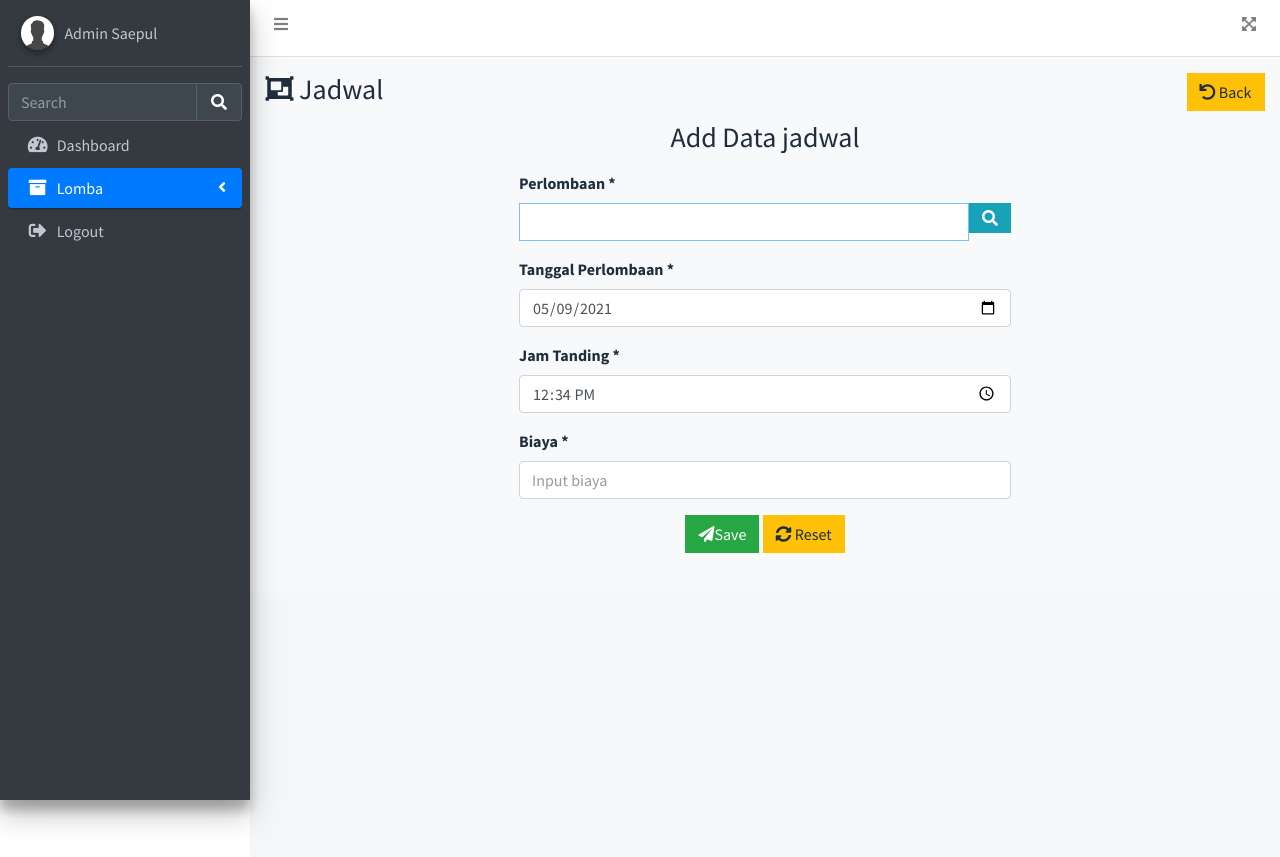
After one commit to anwarsaepul/aplikasilomba, a CodeIgniter app: page /database/jadwal/add in a window 1280 px wide. The commit adds this page. Run offline with CodeIgniter, Linux system fonts and the light colour scheme; a user stored in the database is signed in; data comes from the database, SQL or seed files in the repository; tables that the repository leaves empty or names only in its code hold one stand-in row (values such as "Sample post").

Commit message:
Menambahkan jadwal perlombaan dengan load lomba di Modal

```diff
--- /dev/null
+++ b/application/controllers/Jadwal.php
@@ -0,0 +1,83 @@
+<?php
+
+class jadwal extends CI_Controller
+{
+    function __construct()
+    {
+        parent::__construct();
+        flashData();
+        checklogin();
+        $this->load->model(['jadwal_model', 'kategori_model', 'jarak_model', 'sasaran_model', 'perlombaan_model']);
+    }
+
+    function index()
+    {
+        $data['row'] = $this->jadwal_model->tampilItem();
+        $this->template->load('template', 'lomba/jadwal/jadwal_data', $data);
+    }
+
+    function add()
+    {
+        $jadwal = new stdClass();
+        $jadwal->jadwal_id          = null;
+        $jadwal->nama_kategori      = null;
+        $jadwal->tanggal_tanding    = date('Y-m-d');
+        $jadwal->jam_tanding        = date('H:i', time() + (60 * 60 * 5));
+        $jadwal->biaya              = null;
+
+        $lomba = $this->perlombaan_model->tampilItem()->result();
+
+        $data = array(
+            'page'      => 'Add',
+            'lomba'     => $lomba,
+            'row'       => $jadwal
+        );
+
+        $this->template->load('template', 'lomba/jadwal/jadwal_form', $data);
+    }
+
+
+    public function edit($id)
+    {
+        $query = $this->jadwal_model->tampilItem($id);
+        if ($query->num_rows() > 0) {
+            $jadwal         = $query->row();
+
+            $lomba = $this->perlombaan_model->tampilItem()->result();
+
+            // $query_kategori = $this->kategori_model->get();
+            // $query_jarak    = $this->jarak_model->get();
+            // $query_sasaran  = $this->sasaran_model->get();
+
+            $data = array(
+                'page'      => 'Edit',
+                'lomba'     => $lomba,
+                'row'       => $jadwal,
+                // 'kategori'  => $query_kategori,
+                // 'jarak'     => $query_jarak,
+                // 'sasaran'   => $query_sasaran,
+            );
+            $this->template->load('template', 'lomba/jadwal/jadwal_form', $data);
+        } else {
+            tampil_error($lokasi = 'jadwal');
+        }
+    }
+
+    function process()
+    {
+        $post = $this->input->post(null, TRUE);
+        if (isset($_POST['Add'])) {
+            $this->jadwal_model->add($post);
+            tampil_simpan($lokasi = 'jadwal');
+        } elseif (isset($_POST['Edit'])) {
+            $this->jadwal_model->edit($post);
+            tampil_edit($lokasi = 'jadwal');
+        }
+    }
+
+    function del($id)
+    {
+        $this->jadwal_model->del($id);
+        tampil_hapus($lokasi = 'jadwal');
+    }
+}
--- a/application/controllers/Perlombaan.php
+++ b/application/controllers/Perlombaan.php
@@ -28,7 +28,6 @@ class Perlombaan extends CI_Controller
         $perlombaan->keterangan          = null;
         $perlombaan->durasi              = null;
         $perlombaan->jumlah_line         = null;
-        $perlombaan->biaya               = null;
 
         $query_kategori = $this->kategori_model->get();
         $query_jarak    = $this->jarak_model->get();
--- a/application/helpers/fungsi_helper.php
+++ b/application/helpers/fungsi_helper.php
@@ -23,6 +23,7 @@ function flashData()
 ?>
     <link rel="stylesheet" href="<?= base_url() ?>assets/plugins/sweetalert2/sweetalert2.min.css">
     <script script src="<?= base_url() ?>assets/plugins/sweetalert2/sweetalert2.min.js"></script>
+
     <body></body>
 <?php
 }
@@ -32,6 +33,7 @@ function head_web()
 ?>
     <!DOCTYPE html>
     <html lang="en">
+
     <head>
         <meta charset="utf-8">
         <meta name="viewport" content="width=device-width, initial-scale=1">
@@ -48,7 +50,23 @@ function head_web()
 <?php
 }
 
-function err_pass($lok){
+function down_web()
+{
+?>
+    <!-- jQuery -->
+    <script src="<?= base_url() ?>assets/plugins/jquery/jquery.min.js"></script>
+    <!-- Bootstrap 4 -->
+    <script src="<?= base_url() ?>assets/plugins/bootstrap/js/bootstrap.bundle.min.js"></script>
+    <!-- AdminLTE App -->
+    <script src="<?= base_url() ?>assets/dist/js/adminlte.min.js"></script>
+    </body>
+
+    </html>
+<?php
+}
+
+function err_pass($lok)
+{
 ?>
     <script>
         Swal.fire({
@@ -64,7 +82,8 @@ function err_pass($lok){
 <?php
 }
 
-function err_nik($lok){
+function err_nik($lok)
+{
 ?>
     <script>
         Swal.fire({
@@ -80,7 +99,8 @@ function err_nik($lok){
 <?php
 }
 
-function err_phone($lok){
+function err_phone($lok)
+{
 ?>
     <script>
         Swal.fire({
@@ -168,3 +188,17 @@ function indo_currency($nominal)
 {
     return $result = "Rp " . number_format($nominal, 2, ',', '.');
 }
+
+function indo_jam($waktu)
+{
+    $w = substr($waktu, 0, 5);
+    return $w;
+}
+
+function indo_date($date)
+{
+    $d = substr($date, 8, 2);
+    $m = substr($date, 5, 2);
+    $y = substr($date, 0, 4);
+    return $d . '/' . $m . '/' . $y;
+}
--- /dev/null
+++ b/application/models/Jadwal_model.php
@@ -0,0 +1,85 @@
+<?php defined('BASEPATH') or exit('No direct script access allowed');
+
+class jadwal_model extends CI_Model
+{
+    function get($id = null)
+    {
+        $this->db->from('t_jadwal');
+        if ($id != null) {
+            $this->db->where('jadwal_id', $id);
+        }
+        return $query = $this->db->get();
+    }
+
+    function tampilItem($id = null)
+    {
+        $this->db->select('t_jadwal.*, nama_kategori');
+        $this->db->from('t_jadwal');
+        // 'table yg ingin di joinkan', 'tabel yang sama = tabel yang sama'
+        $this->db->join('t_perlombaan', 't_perlombaan.perlombaan_id = t_jadwal.perlombaan_id');
+        $this->db->join('t_kategori', 't_kategori.kategori_id = t_perlombaan.kategori_id');
+        // $this->db->join('t_sasaran', 't_sasaran.sasaran_id = t_jadwal.sasaran_id');
+        if ($id != null) {
+            $this->db->where('jadwal_id', $id);
+        }
+        return $query = $this->db->get();
+    }
+
+    function add($post)
+    {
+        $params = [
+            // nama d db    => nama di inputan
+            'perlombaan_id'     => $post['perlombaan_id'],
+            'tanggal_tanding'   => $post['date'],
+            'jam_tanding'       => $post['jam'],
+            'biaya'             => $post['biaya'],
+        ];
+        $this->db->insert('t_jadwal', $params);
+    }
+
+    function edit($post)
+    {
+        $params = [
+            // nama d db    => nama di inputan
+            'perlombaan_id'     => $post['perlombaan_id'],
+            'tanggal_tanding'   => $post['date'],
+            'jam_tanding'       => $post['jam'],
+            'biaya'             => $post['biaya'],
+            'updated'           => date('Y-m-d H:i:s'),
+        ];
+        $this->db->where('jadwal_id', $post['id']);
+        $this->db->update('t_jadwal', $params);
+    }
+
+    function check_kode_product($code, $id = null)
+    {
+        $this->db->from('p_jadwal');
+        $this->db->where('kode_product', $code);
+        if ($id != null) {
+            $this->db->where('jadwal_id !=', $id);
+        }
+        return $query =  $this->db->get();
+    }
+
+    function del($id)
+    {
+        $this->db->where('jadwal_id', $id);
+        $this->db->delete('t_jadwal');
+    }
+
+    function update_stock_in($data)
+    {
+        $qty    = $data['qty'];
+        $id     = $data['jadwal_id'];
+        $sql = "UPDATE p_jadwal SET stock = stock + '$qty' WHERE jadwal_id = '$id'";
+        $this->db->query($sql);
+    }
+
+    function update_stock_out($data)
+    {
+        $qty    = $data['qty'];
+        $id     = $data['jadwal_id'];
+        $sql = "UPDATE p_jadwal SET stock = stock - '$qty' WHERE jadwal_id = '$id'";
+        $this->db->query($sql);
+    }
+}
--- a/application/models/Perlombaan_model.php
+++ b/application/models/Perlombaan_model.php
@@ -36,7 +36,6 @@ class Perlombaan_model extends CI_Model
             'keterangan'    => $post['keterangan'],
             'durasi'        => $post['durasi'],
             'jumlah_line'   => $post['line'],
-            'biaya'         => $post['biaya'],
         ];
         $this->db->insert('t_perlombaan', $params);
     }
@@ -52,21 +51,10 @@ class Perlombaan_model extends CI_Model
             'keterangan'    => $post['keterangan'],
             'durasi'        => $post['durasi'],
             'jumlah_line'   => $post['line'],
-            'biaya'         => $post['biaya'],
             'updated'       => date('Y-m-d H:i:s'),
         ];
         $this->db->where('perlombaan_id', $post['id']);
         $this->db->update('t_perlombaan', $params);
-    }
-
-    function check_kode_product($code, $id = null)
-    {
-        $this->db->from('p_perlombaan');
-        $this->db->where('kode_product', $code);
-        if ($id != null) {
-            $this->db->where('perlombaan_id !=', $id);
-        }
-        return $query =  $this->db->get();
     }
 
     function del($id)
@@ -74,20 +62,4 @@ class Perlombaan_model extends CI_Model
         $this->db->where('perlombaan_id', $id);
         $this->db->delete('t_perlombaan');
     }
-
-    function update_stock_in($data)
-    {
-        $qty    = $data['qty'];
-        $id     = $data['perlombaan_id'];
-        $sql = "UPDATE p_perlombaan SET stock = stock + '$qty' WHERE perlombaan_id = '$id'";
-        $this->db->query($sql);
-    }
-
-    function update_stock_out($data)
-    {
-        $qty    = $data['qty'];
-        $id     = $data['perlombaan_id'];
-        $sql = "UPDATE p_perlombaan SET stock = stock - '$qty' WHERE perlombaan_id = '$id'";
-        $this->db->query($sql);
-    }
 }
--- /dev/null
+++ b/application/views/lomba/jadwal/jadwal_form.php
@@ -0,0 +1,130 @@
+<!-- Main content -->
+<section class="content bg-light">
+    <div class="box">
+        <div class="box-header">
+            <div class="col-sm mb-5 pt-3">
+                <div class="float-left">
+                    <h3><i class="nav-icon fa fa-object-group"></i> Jadwal</h3>
+                </div>
+                <div class="float-right">
+                    <a href="<?= base_url('jadwal') ?>" class="btn btn-warning btn-flat"><i class="nav-icon fa fa-undo"></i> Back
+                    </a>
+                </div>
+            </div>
+        </div>
+        <div class="box-body">
+            <div class="box pb-2">
+                <div class="col-md-6 mx-auto col-md-offset-6">
+                    <form action="<?= base_url('jadwal/process') ?>" method="POST">
+                        <table width="100%">
+                            <tr>
+                                <div class="form-group">
+                                    <h3 class="box-title text-center"><?= ucfirst($page) ?> Data jadwal</h3>
+                                </div>
+                            </tr>
+                            <tr>
+                                <div class="form-group">
+                                    <label id="perlombaan">Perlombaan *</label>
+                                    <div class="form-group input-group">
+                                        <input type="hidden" name="id" id="jadwal_id" value="<?= $row->jadwal_id ?>">
+                                        <input type="hidden" name="perlombaan_id" id="perlombaan_id">
+                                        <input type="text" name="nama_kategori" id="nama_kategori" value="<?= $row->nama_kategori ?>" class="form-control" required autofocus>
+                                        <span class="input-group-btn">
+                                            <button type="button" class="btn btn-info btn-flat" data-toggle="modal" data-target="#modal-item">
+                                                <i class="fa fa-search"></i>
+                                            </button>
+                                        </span>
+                                    </div>
+                                </div>
+                            </tr>
+                            <tr>
+                                <div class="form-group">
+                                    <label for="date">Tanggal Perlombaan *</label>
+                                    <div class="form-group">
+                                        <input type="date" name="date" id="date" value="<?= $row->tanggal_tanding ?>" class="form-control">
+                                    </div>
+                                </div>
+                            </tr>
+                            <tr>
+                                <div class="form-group">
+                                    <label for="date">Jam Tanding *</label>
+                                    <div class="form-group">
+                                        <input type="time" name="jam" value="<?= $row->jam_tanding ?>" class="form-control">
+                                    </div>
+                                </div>
+                            </tr>
+                            <tr>
+
+                            </tr>
+                            <tr>
+                                <div class="form-group">
+                                    <label for="biaya">Biaya *</label>
+                                    <input type="number" value="<?= $row->biaya ?>" class="form-control" id="line" name="biaya" required placeholder="Input biaya">
+                                </div>
+                            </tr>
+                            <tr>
+                                <div class="form-group text-center">
+                                    <button type="submit" name="<?= $page ?>" class="btn btn-success btn-flat">
+                                        <i class="fa fa-paper-plane"></i>Save
+                                    </button>
+                                    <button type="reset" class="btn btn-flat btn-warning"><i class="fas fa-sync-alt"></i> Reset</button>
+                                </div>
+                            </tr>
+                        </table>
+                    </form>
+                </div>
+            </div>
+        </div>
+    </div>
+</section>
+
+<div class="modal fade" id="modal-item">
+    <div class="modal-dialog modal-lg">
+        <div class="modal-content">
+            <div class="modal-header">
+                <h4 class="modal-title text-center">Select Product Item</h4>
+                <button type="button" class="close" data-dismiss="modal" aria-label="Close">
+                    <span aria-hidden="true">&times;</span>
+                </button>
+            </div>
+            <div class="modal-body table-responsive">
+                <table class="table table-bordered table-responsive text-center table-striped" id="table1">
+                    <thead class="thead-dark">
+                        <tr>
+                            <th>#</th>
+                            <th>Kategori</th>
+                            <th>Jarak</th>
+                            <th>Sasaran</th>
+                            <th>Point</th>
+                            <th>Keterangan</th>
+                            <th>Durasi</th>
+                            <th>Jumlah Line</th>
+                            <th>Aksi</th>
+                        </tr>
+                    </thead>
+                    <tbody>
+                        <?php $no = 1;
+                        foreach ($lomba as $key => $data) { ?>
+                            <tr>
+                                <td style="width: 5%;"><?= $no++ ?>.</td>
+                                <td><?= $data->nama_kategori ?></td>
+                                <td><?= $data->jarak_sasaran ?> M</td>
+                                <td><?= $data->nama_sasaran ?></td>
+                                <td><?= $data->point ?></td>
+                                <td><?= $data->keterangan ?></td>
+                                <td><?= $data->durasi ?> Menit</td>
+                                <td><?= $data->jumlah_line ?></td>
+                                <td>
+                                    <button class="btn btn-primary btn-xs" data-dismiss="modal" aria-label="Close" id="select"
+                                    data-id="<?= $data->perlombaan_id ?>"
+                                    data-nama_kategori="<?= $data->nama_kategori ?>">
+                                        <i class="fa fa-check"></i> Pilih</button>
+                                </td>
+                            </tr>
+                        <?php } ?>
+                    </tbody>
+                </table>
+            </div>
+        </div>
+    </div>
+</div>
--- a/application/views/lomba/perlombaan/perlombaan_form.php
+++ b/application/views/lomba/perlombaan/perlombaan_form.php
@@ -63,10 +63,6 @@
                             <label for="line">Jumlah Line *</label>
                             <input type="number" value="<?= $row->jumlah_line ?>" class="form-control" id="line" name="line" required placeholder="Input line">
                         </div>
-                        <div class="form-group">
-                            <label for="biaya">Biaya *</label>
-                            <input type="number" value="<?= $row->biaya ?>" class="form-control" id="line" name="biaya" required placeholder="Input biaya">
-                        </div>
                         <div class="form-group text-center">
                             <button type="submit" name="<?= $page ?>" class="btn btn-success btn-flat">
                                 <i class="fa fa-paper-plane"></i>Save
--- a/application/views/template.php
+++ b/application/views/template.php
@@ -84,7 +84,8 @@
               <?= $this->uri->segment(1) == 'kategori' ||
                 $this->uri->segment(1) == 'jarak' ||
                 $this->uri->segment(1) == 'sasaran' ||
-                $this->uri->segment(1) == 'perlombaan' ? 'active' : '' ?>">
+                $this->uri->segment(1) == 'perlombaan' ||
+                $this->uri->segment(1) == 'jadwal' ? 'active' : '' ?>">
                 <i class="nav-icon fa fa-archive"></i>
                 <p>
                   Lomba
@@ -114,6 +115,12 @@
                   <a href="<?= base_url('perlombaan') ?>" class="nav-link <?= $this->uri->segment(1) == 'perlombaan' ? 'active' : '' ?>">
                     <i class="far fa-circle nav-icon"></i>
                     <p>Perlombaan</p>
+                  </a>
+                </li>
+                <li class="nav-item">
+                  <a href="<?= base_url('jadwal') ?>" class="nav-link <?= $this->uri->segment(1) == 'jadwal' ? 'active' : '' ?>">
+                    <i class="far fa-circle nav-icon"></i>
+                    <p>Jadwal Lomba</p>
                   </a>
                 </li>
               </ul>
@@ -185,7 +192,14 @@
             window.location = link;
           }
         })
+      });
 
+      $(document).on('click', '#select', function() {
+        const perlombaan_id = $(this).data('id');
+        const nama_kategori = $(this).data('nama_kategori');
+
+        $('#perlombaan_id').val(perlombaan_id);
+        $('#nama_kategori').val(nama_kategori);
       });
     });
   </script>
```
Also changed, not shown: application/views/auth/login.php (+0 -10 lines), application/views/auth/registrasi.php (+0 -9 lines), application/views/lomba/jadwal/jadwal_data.php (added, +46 -0 lines), application/views/lomba/perlombaan/perlombaan_data.php (+3 -5 lines).
